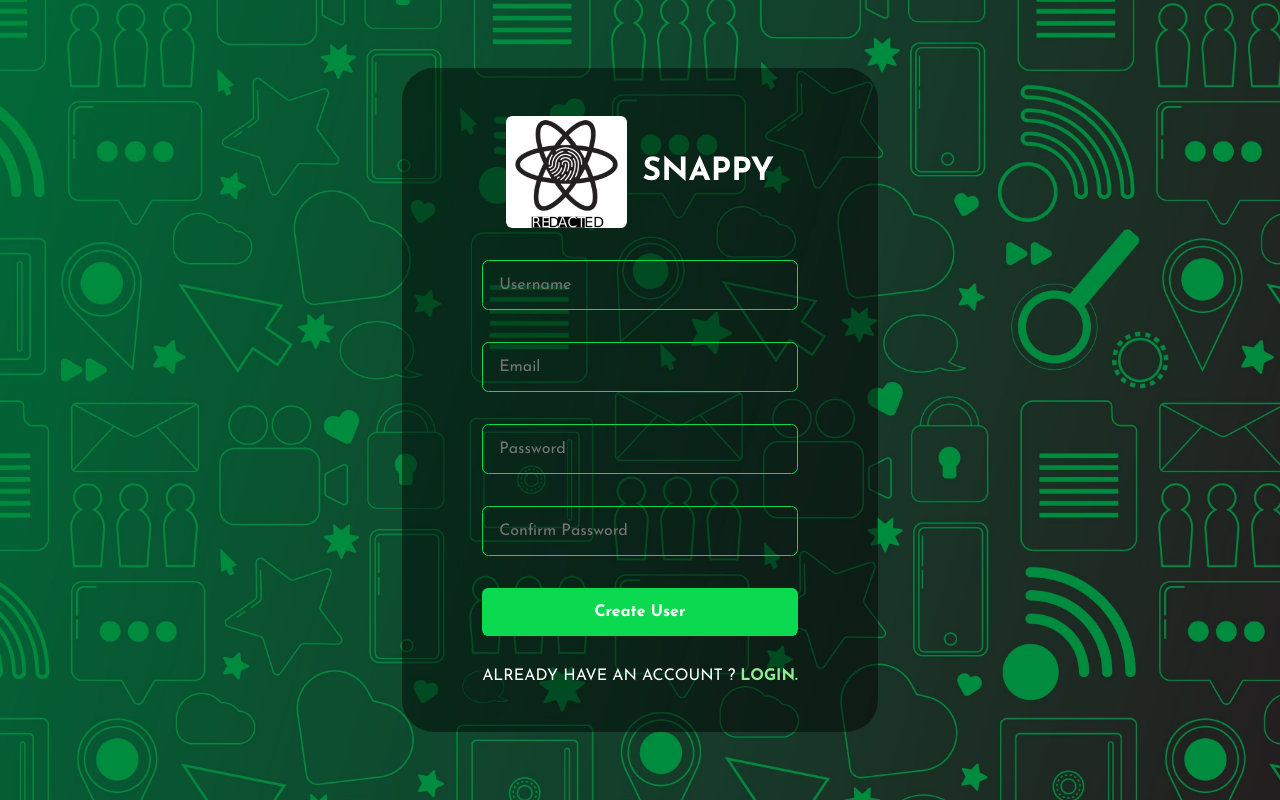
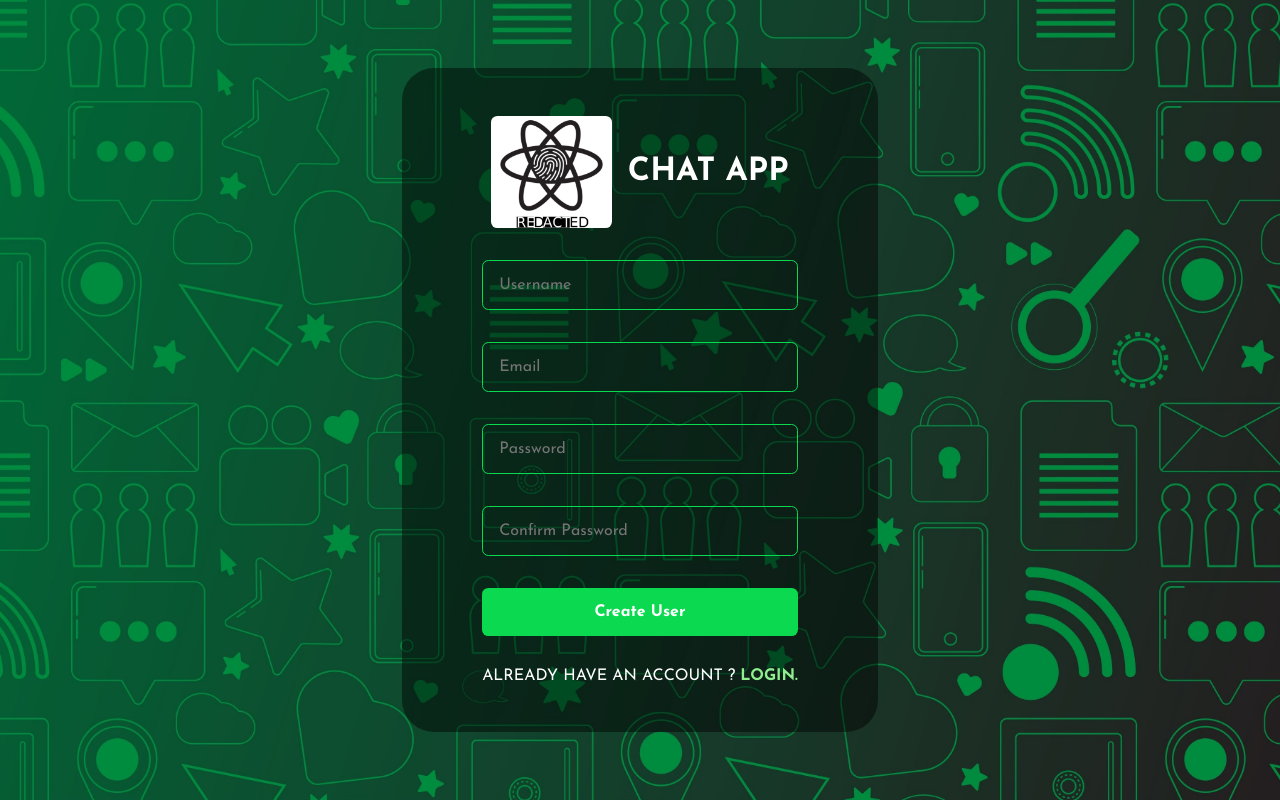
Before and after one commit to jackrobert0220/chat-app, a React (Create React App) app in the folder client/: page /register in a window 1280 px wide. Built offline with nearby package versions, Linux system fonts and the light colour scheme; no server answers; the HTML template or start-up script is replaced by a standard one.

Commit message:
fixed avatar bug

```diff
--- a/client/src/pages/Register.jsx
+++ b/client/src/pages/Register.jsx
@@ -81,7 +81,7 @@ export default function Register() {
             process.env.REACT_APP_LOCALHOST_KEY,
             JSON.stringify(data.user)
             );
-            navigate("/setAvatar");
+            navigate("/");
         }
         }
     };
@@ -92,7 +92,7 @@ export default function Register() {
             <form action="" onSubmit={(event) => handleSubmit(event)}>
             <div className="brand">
                 <img src={Logo} alt="logo" />
-                <h1>snappy</h1>
+                <h1>Chat App</h1>
             </div>
             <input
                 type="text"
```
